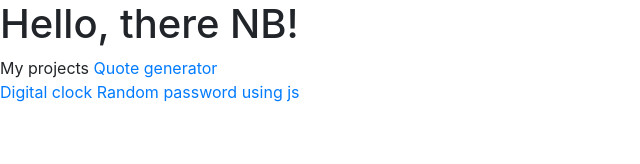
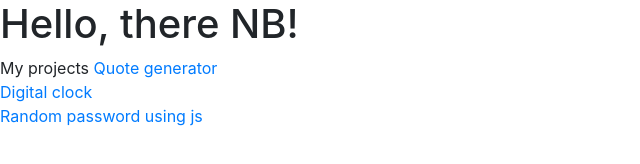
Before and after one commit to himanshup1/jsProjects, a plain HTML site: page index.html in a window 1280 px wide. Shown: the whole page, without its empty margins (0-640 px from the left). Drawn offline with nearby package versions, Linux system fonts and the light colour scheme.

Commit message:
random password

```diff
--- a/index.html
+++ b/index.html
@@ -14,7 +14,7 @@
     <h1>Hello, there NB!</h1>
     My projects
      <a href="https://himanshup1.github.io/jsProjects/quote%20generator/"> Quote generator</a> <br>
-    <a href="https://himanshup1.github.io/jsProjects/digital%20clock/">Digital clock</a>
+    <a href="https://himanshup1.github.io/jsProjects/digital%20clock/">Digital clock</a> <br>
     <a href="https://himanshup1.github.io/jsProjects/Random%20password%20using%20js/"> Random password using js</a>
 
     <!-- Optional JavaScript -->
```
